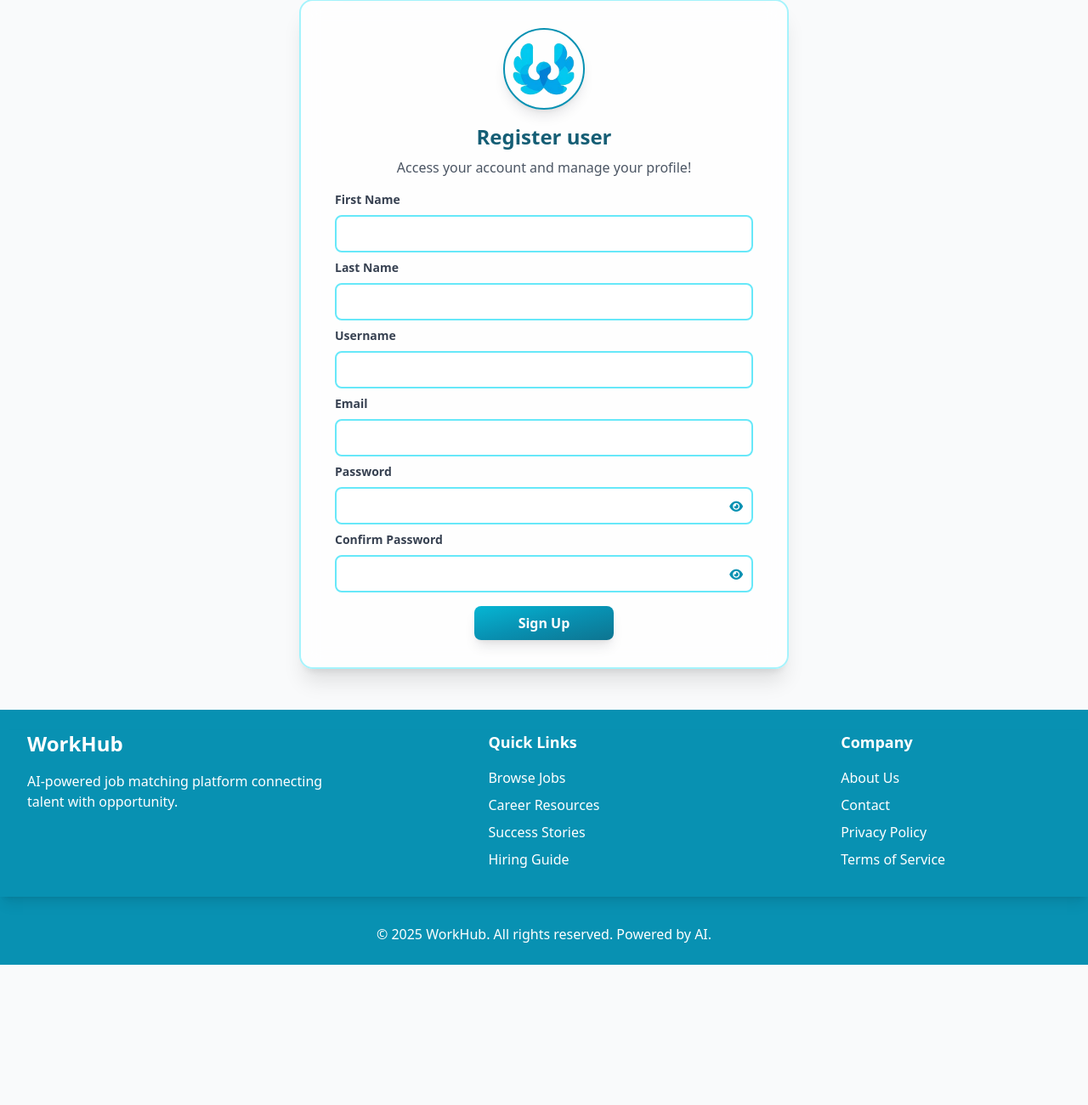
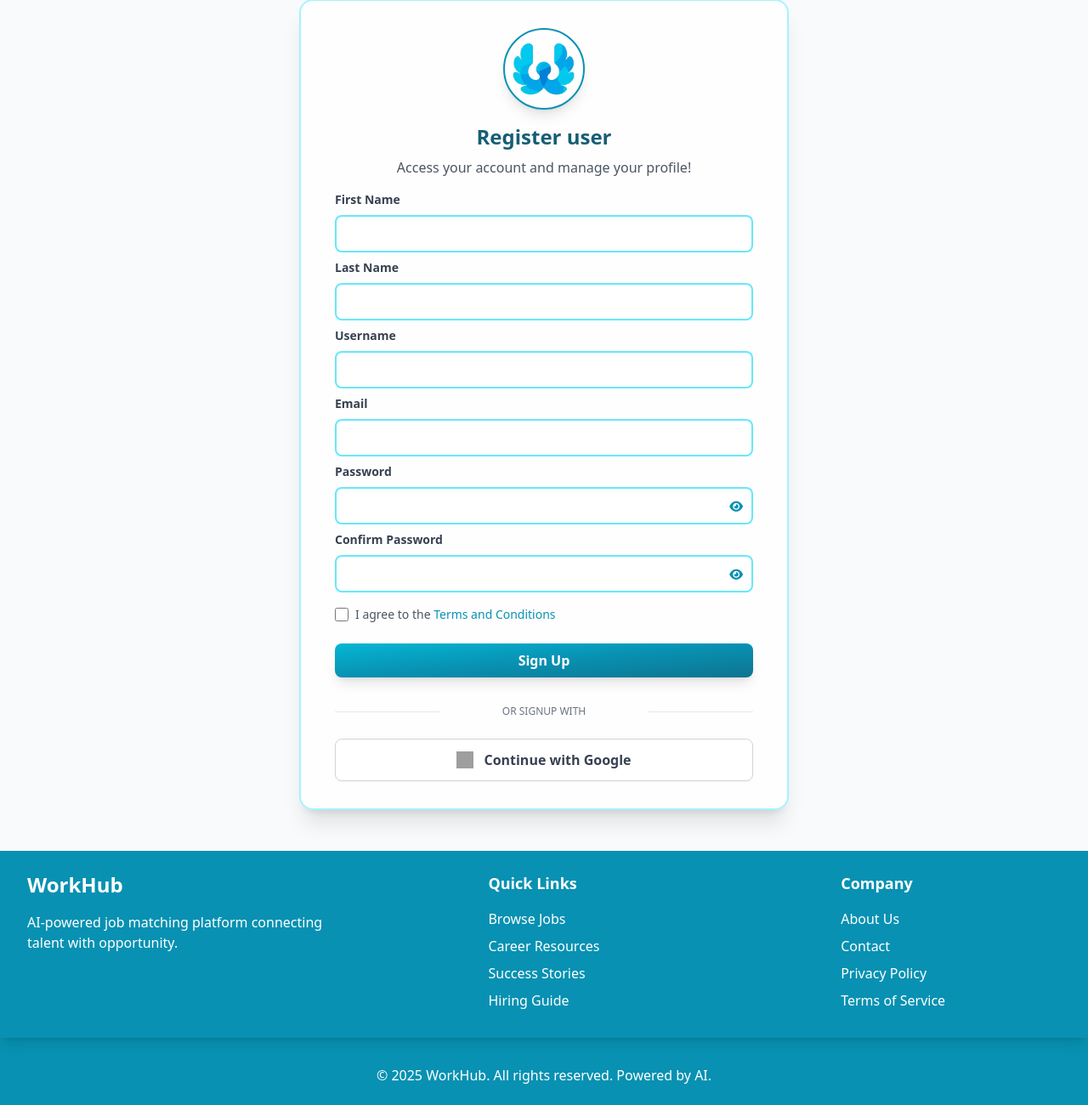
Before and after one commit to SumaniqueCode/WorkHub, a Django app: page /user/register/ in a window 1280 px wide. Shown: the part 113-1413 px from the top of the page at 85% size. Before the commit the page ends 1248 px from the top, so only its background shows below. Run offline with Django 5.2, Linux system fonts and the light colour scheme; some libraries are stand-ins or nearby versions; grey boxes are pictures that could not be loaded.

Commit message:
added google login and signup

```diff
--- a/main/urls.py
+++ b/main/urls.py
@@ -27,6 +27,7 @@ urlpatterns = [
     path('admin/', admin.site.urls),
     path('', landingPage),
     path('user/', include('users.urls') ),
+    path('accounts/', include('allauth.urls')),
     path('dashboard/', dashboard ),
     path('jobs/', include('jobs.urls') ),
     path('company/', include('companies.urls') ),
--- a/requirements.txt
+++ b/requirements.txt
@@ -7,3 +7,7 @@ whitenoise
 pillow
 scikit-learn
 django-unfold
+django-allauth
+requests
+PyJWT
+cryptography
--- a/templates/pages/users/register.html
+++ b/templates/pages/users/register.html
@@ -1,4 +1,5 @@
 {% extends 'layouts/main.html' %}
+{% load socialaccount %}
 
 {% block content %}
   {% with input_classes='w-full px-3 py-2 border-2 border-cyan-300 rounded-lg focus:border-cyan-500 focus:ring-2 focus:ring-cyan-200 transition-all outline-none' error_classes='text-sm text-red-500' %}
@@ -68,10 +69,33 @@
                 <span class="{{ error_classes }}">{{ user_form.errors.password2 }}</span>
               {% endif %}
             </div>
+
+            <div class="flex items-center space-x-2 py-2">
+              <input type="checkbox" name="agree_terms" id="agree_terms" class="w-4 h-4 text-cyan-600 border-gray-300 rounded focus:ring-cyan-500" required>
+              <label for="agree_terms" class="text-sm text-gray-600 normal-case">
+                I agree to the <a href="#" class="text-cyan-600 hover:underline">Terms and Conditions</a>
+              </label>
+              {% if user_form.errors.agree_terms %}
+                <span class="{{ error_classes }} block">{{ user_form.errors.agree_terms }}</span>
+              {% endif %}
+            </div>
           <div class="w-full flex mt-2">
-            <button type="submit" class="w-1/3 mx-auto bg-gradient-to-br from-cyan-500 via-cyan-600 to-cyan-700 hover:from-cyan-600 hover:via-cyan-700 hover:to-cyan-800 text-white font-semibold py-2 px-6 rounded-lg transition-colors shadow-lg hover:shadow-xl transition-all duration-300">Sign Up</button>
+            <button type="submit" class="w-full mx-auto bg-gradient-to-br from-cyan-500 via-cyan-600 to-cyan-700 hover:from-cyan-600 hover:via-cyan-700 hover:to-cyan-800 text-white font-semibold py-2 px-6 rounded-lg transition-colors shadow-lg hover:shadow-xl transition-all duration-300">Sign Up</button>
           </div>
         </form>
+
+        <div class="mt-6 flex items-center justify-between">
+          <span class="border-b w-1/5 lg:w-1/4"></span>
+          <a href="#" class="text-xs text-center text-gray-500 uppercase">or signup with</a>
+          <span class="border-b w-1/5 lg:w-1/4"></span>
+        </div>
+
+        <div class="mt-4">
+          <a href="{% provider_login_url 'google' %}" class="flex items-center justify-center gap-3 w-full bg-white border border-gray-300 hover:bg-gray-50 transition-all duration-300 text-gray-700 font-semibold py-3 rounded-lg shadow-sm hover:shadow-md">
+            <img src="https://www.gstatic.com/firebasejs/ui/2.0.0/images/auth/google.svg" class="w-5 h-5" alt="Google">
+            Continue with Google
+          </a>
+        </div>
       </div>
     </div>
   {% endwith %}
--- a/users/forms.py
+++ b/users/forms.py
@@ -15,10 +15,15 @@ class UserRegistrationForm(UserCreationForm):
     username = forms.CharField(required=True, min_length=3, max_length=15)
     first_name = forms.CharField(required=True, min_length=2, max_length=25)
     last_name = forms.CharField(required=True, min_length=2, max_length=25)
+    agree_terms = forms.BooleanField(
+        required=True,
+        widget=forms.CheckboxInput(attrs={'class': CHECKBOX_CLASSES}),
+        label="I agree to Terms and Conditions"
+    )
 
     class Meta:
         model = User
-        fields = ("username", "email", "password1", "password2", "first_name", "last_name")
+        fields = ("username", "email", "password1", "password2", "first_name", "last_name", "agree_terms")
 
     def clean_email(self):
         email = self.cleaned_data.get("email")
```
Also changed, not shown: main/settings.py (+41 -0 lines), templates/pages/users/login.html (+14 -0 lines), db.sqlite3.
